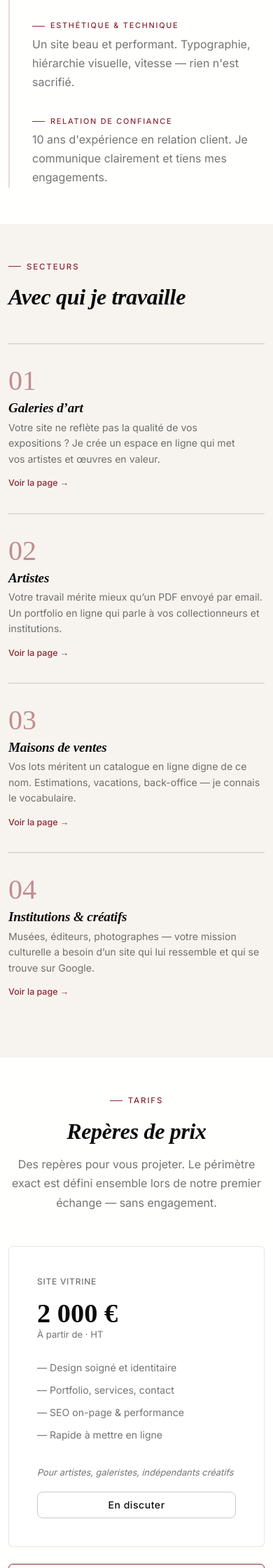
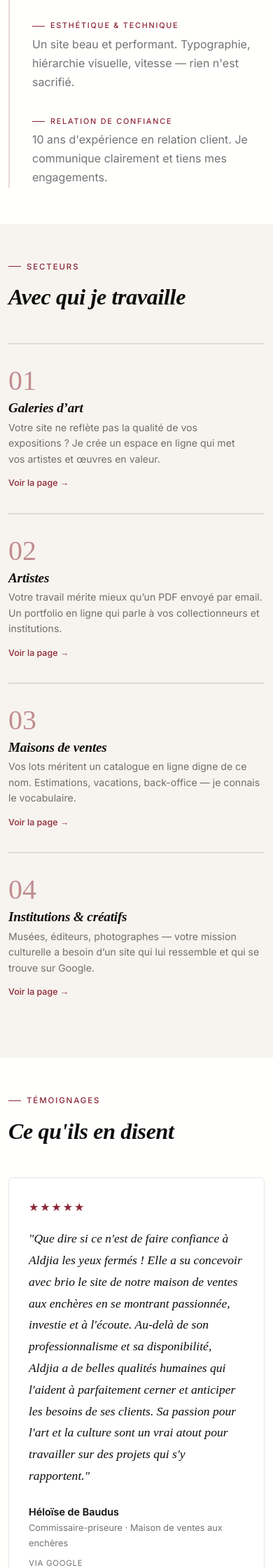
Before and after one commit to AldjiaDev/aldjia.dev, a Jekyll site: the page built from index.html, in a window 390 px wide. Shown: the part 2760-5000 px from the top of the page at 70% size. Built offline with Jekyll 4.4.1, drawn with Linux system fonts in a browser that asks for light colours; some web fonts are replaced.

Commit message:
Ajout section témoignages en carrousel sur la homepage
Avis réels d'Héloïse de Baudus et Sophie Tiercelin (Google Business)
stockés dans _data/temoignages.yml — facile à mettre à jour.
Carrousel Bootstrap centré, navigation flèches + points bordeaux.

Co-Authored-By: Claude Sonnet 4.6 <noreply@anthropic.com>

```diff
--- /dev/null
+++ b/_data/temoignages.yml
@@ -0,0 +1,15 @@
+# Témoignages clients — copiés depuis Google Business
+# note : nombre d'étoiles (1 à 5)
+# source : "Google" pour afficher le badge
+
+- nom: "Héloïse de Baudus"
+  role: "Commissaire-priseure · Maison de ventes aux enchères"
+  texte: "Que dire si ce n'est de faire confiance à Aldjia les yeux fermés ! Elle a su concevoir avec brio le site de notre maison de ventes aux enchères en se montrant passionnée, investie et à l'écoute. Au-delà de son professionnalisme et sa disponibilité, Aldjia a de belles qualités humaines qui l'aident à parfaitement cerner et anticiper les besoins de ses clients. Sa passion pour l'art et la culture sont un vrai atout pour travailler sur des projets qui s'y rapportent."
+  note: 5
+  source: Google
+
+- nom: "Sophie Tiercelin"
+  role: "Commissaire-priseure"
+  texte: "Aldjia est tout simplement parfaite ! Dès le début du processus de notre site internet, elle a été dans l'écoute active et réactive, a systématiquement devancé toutes nos demandes avant même que le besoin se présente. Grâce à toi Aldjia, notre site est un vrai bijou, joli et élégant, et surtout un outil de travail efficace et parfaitement conçu ! Un immense merci, j'ai presque envie de t'en demander un autre, juste pour le plaisir ☺️"
+  note: 5
+  source: Google
--- a/assets/css/style.css
+++ b/assets/css/style.css
@@ -558,6 +558,89 @@ a:hover { color: var(--bordeaux); }
 }
 
 /* ================================
+   Témoignages — Carrousel
+   ================================ */
+
+.temoignage-carousel-wrap {
+  max-width: 760px;
+  margin: 0 auto;
+}
+
+.temoignage-card {
+  background: var(--surface);
+  border: 1px solid var(--line);
+  border-radius: var(--radius);
+  padding: 2.5rem 3rem;
+  display: flex;
+  flex-direction: column;
+}
+
+.temoignage-stars {
+  color: var(--bordeaux);
+  font-size: 1rem;
+  letter-spacing: .12em;
+}
+
+.temoignage-texte {
+  font-family: "Cormorant Garant", serif !important;
+  font-style: italic;
+  font-size: 1.25rem;
+  line-height: 1.75;
+  color: var(--ink);
+  margin: 0;
+  border: none;
+  padding: 0;
+}
+
+.temoignage-btn {
+  background: transparent;
+  border: 1px solid var(--line);
+  border-radius: 50%;
+  width: 40px;
+  height: 40px;
+  display: flex;
+  align-items: center;
+  justify-content: center;
+  font-size: 1rem;
+  color: var(--ink);
+  cursor: pointer;
+  transition: border-color .18s, color .18s;
+  flex-shrink: 0;
+}
+
+.temoignage-btn:hover {
+  border-color: var(--bordeaux);
+  color: var(--bordeaux);
+}
+
+.carousel-indicators-custom {
+  display: flex;
+  gap: .5rem;
+  align-items: center;
+}
+
+.carousel-indicators-custom button {
+  width: 6px;
+  height: 6px;
+  border-radius: 50%;
+  border: none;
+  background: var(--line);
+  padding: 0;
+  cursor: pointer;
+  transition: background .18s, transform .18s;
+}
+
+.carousel-indicators-custom button.active {
+  background: var(--bordeaux);
+  transform: scale(1.4);
+}
+
+@media (max-width: 576px) {
+  .temoignage-card { padding: 1.75rem; }
+  .temoignage-texte { font-size: 1.1rem; }
+}
+
+/* ================================
    Responsive
    ================================ */
 
--- a/index.html
+++ b/index.html
@@ -278,6 +278,75 @@ description: "Développeuse web freelance à Lille, spécialisée art & culture.
   </section>
 
   <!-- =====================
+       TÉMOIGNAGES
+       ===================== -->
+  <section class="section bg-white-warm" aria-labelledby="temoignages">
+    <div class="container">
+
+      <div class="row align-items-end mb-5">
+        <div class="col-lg-6">
+          <p class="kicker mb-3">Témoignages</p>
+          <h2 id="temoignages" class="section-title mb-0">Ce qu'ils en disent</h2>
+        </div>
+        <div class="col-lg-4 offset-lg-2 d-none d-lg-flex align-items-end">
+          <p class="muted mb-0" style="font-size: .88rem; line-height: 1.6;">
+            Avis issus de Google Business · vérifiables en ligne
+          </p>
+        </div>
+      </div>
+
+      <div class="temoignage-carousel-wrap">
+        <div id="carouselTemoignages" class="carousel slide" data-bs-ride="false">
+
+          <div class="carousel-inner">
+            {% for t in site.data.temoignages %}
+            <div class="carousel-item{% if forloop.first %} active{% endif %}">
+              <div class="temoignage-card mx-auto">
+                <div class="temoignage-stars mb-3">
+                  {% for i in (1..t.note) %}★{% endfor %}
+                </div>
+                <blockquote class="temoignage-texte mb-4">
+                  "{{ t.texte }}"
+                </blockquote>
+                <div class="temoignage-auteur">
+                  <p class="mb-0" style="font-weight: 600; font-size: .9rem; color: var(--ink);">{{ t.nom }}</p>
+                  <p class="mb-0 muted" style="font-size: .8rem;">{{ t.role }}</p>
+                  {% if t.source == "Google" %}
+                  <p class="mb-0 mt-2" style="font-size: .72rem; color: var(--muted); letter-spacing: .06em; text-transform: uppercase;">via Google</p>
+                  {% endif %}
+                </div>
+              </div>
+            </div>
+            {% endfor %}
+          </div>
+
+          <!-- Contrôles -->
+          <div class="temoignage-controls mt-4 d-flex align-items-center justify-content-center gap-4">
+            <button class="temoignage-btn" type="button" data-bs-target="#carouselTemoignages" data-bs-slide="prev" aria-label="Avis précédent">
+              ←
+            </button>
+            <div class="carousel-indicators-custom">
+              {% for t in site.data.temoignages %}
+              <button type="button"
+                data-bs-target="#carouselTemoignages"
+                data-bs-slide-to="{{ forloop.index0 }}"
+                {% if forloop.first %}class="active" aria-current="true"{% endif %}
+                aria-label="Avis {{ forloop.index }}">
+              </button>
+              {% endfor %}
+            </div>
+            <button class="temoignage-btn" type="button" data-bs-target="#carouselTemoignages" data-bs-slide="next" aria-label="Avis suivant">
+              →
+            </button>
+          </div>
+
+        </div>
+      </div>
+
+    </div>
+  </section>
+
+  <!-- =====================
        TARIFS
        ===================== -->
   <section id="offres" class="section bg-white-warm" aria-labelledby="tarifs">
```
